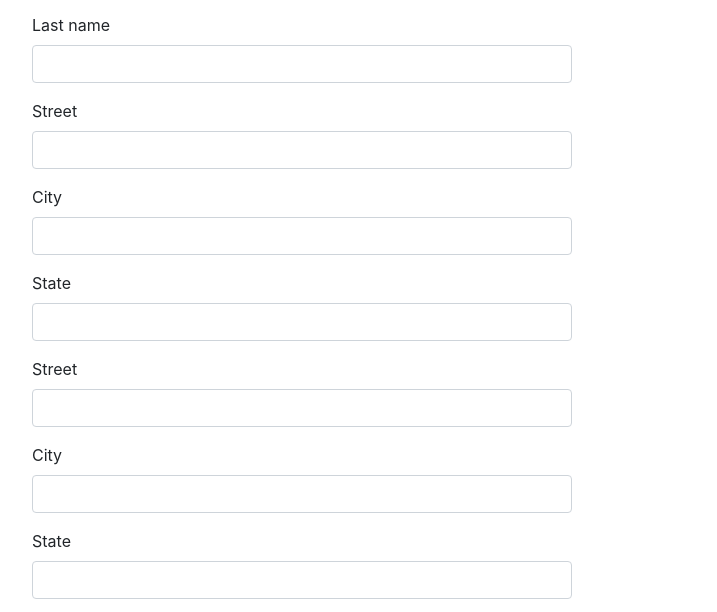
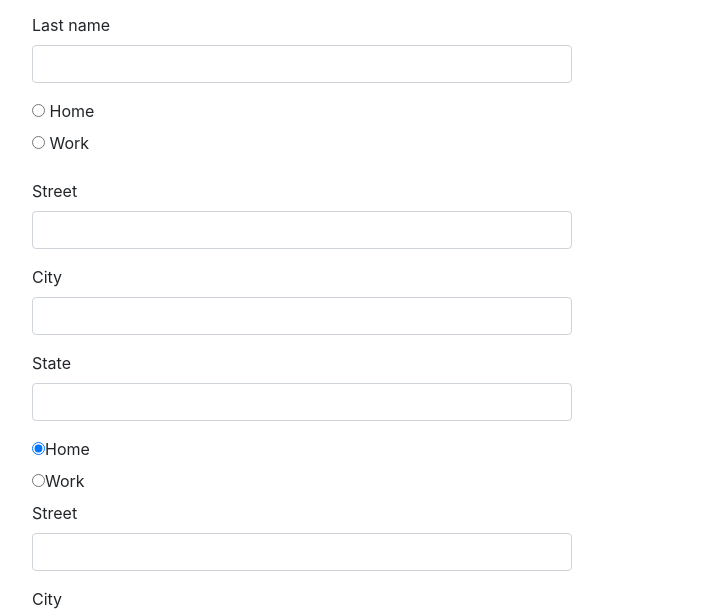
Before and after one commit to imandradesign/address-book, a plain HTML site: page index.html in a window 1280 px wide. Both pictures are taken after a click on the element "Another address". Shown: the part 175-787 px from the top of the page, without its empty margins (53-770 px from the left). Drawn offline with Linux system fonts and the light colour scheme.

Commit message:
Update form to collect address type

```diff
--- a/index.html
+++ b/index.html
@@ -27,6 +27,20 @@
 
             <div id="new-addresses">
               <div class="new-address">
+                <div class="form-group">
+                  <div class="radio">
+                    <label>
+                      <input type="radio" name="addType" value="home" checked>
+                      Home
+                    </label>
+                  </div>
+                  <div class="radio">
+                    <label>
+                      <input type="radio" name="addType" value="work">
+                      Work
+                    </label>
+                  </div>
+                </div>
                 <div class="form-group">
                   <label for="new-street">Street</label>
                   <input type="text" class="form-control new-street">
--- a/js/scripts.js
+++ b/js/scripts.js
@@ -11,10 +11,9 @@ AddressBook.prototype.addContact = function(contact) {
 
 
 // Business logic for contacts
-function Contact(firstName, lastName, phoneNumber) {
+function Contact(firstName, lastName) {
   this.firstName = firstName;
   this.lastName = lastName;
-  this.phoneNumber = phoneNumber;
   this.addresses = [];
 }
 
@@ -23,20 +22,44 @@ Contact.prototype.fullName = function() {
 }
 
 // Business logic for addresses
-function Address(street, city, state) {
+function Address(addType, street, city, state) {
+  this.addType = addType;
   this.street = street;
   this.city = city;
   this.state = state;
 }
 
 Address.prototype.fullAddress = function() {
-  return this.street + ", " + this.city + " " + this.state;
+  return this.addType + ": " + this.street + ", " + this.city + " " + this.state;
+}
+
+// Business logic for form fields
+function resetFields() {
+    $("input#new-first-name").val("");
+    $("input#new-last-name").val("");
+    $("input.new-street").val("");
+    $("input.new-city").val("");
+    $("input.new-state").val("");
 }
 
 
 $(document).ready(function(){
   $("#add-address").click(function() {
     $("#new-addresses").append('<div class="new-address">' +
+                                  '<div class="form-group">' +
+                                  '<div class="radio">' +
+                                  '<label>' +
+                                    '<input type="radio" name="addType" value="home" checked>' +
+                                    'Home' +
+                                  '</label>' +
+                                  '</div>' +
+                                  '<div class="form-group">' +
+                                  '<div class="radio">' +
+                                  '<label>' +
+                                    '<input type="radio" name="addType" value="work">' +
+                                    'Work' +
+                                  '</label>' +
+                                  '</div>' +
                                  '<div class="form-group">' +
                                    '<label for="new-street">Street</label>' +
                                    '<input type="text" class="form-control new-street">' +
@@ -60,10 +83,11 @@ $(document).ready(function(){
     var newContact = new Contact(inputtedFirstName, inputtedLastName);
 
     $(".new-address").each(function() {
+      var inputtedType = $(this).find('input:radio[name=addType]:checked').val();
       var inputtedStreet = $(this).find("input.new-street").val();
       var inputtedCity = $(this).find("input.new-city").val();
       var inputtedState = $(this).find("input.new-state").val();
-      var newAddress = new Address(inputtedStreet, inputtedCity, inputtedState)
+      var newAddress = new Address(inputtedType, inputtedStreet, inputtedCity, inputtedState)
       newContact.addresses.push(newAddress)
     });
 
@@ -80,11 +104,7 @@ $(document).ready(function(){
       });
     });
 
-    $("input#new-first-name").val("");
-    $("input#new-last-name").val("");
-    $("input.new-street").val("");
-    $("input.new-city").val("");
-    $("input.new-state").val("");
+    resetFields();
 
   });
 });
```
